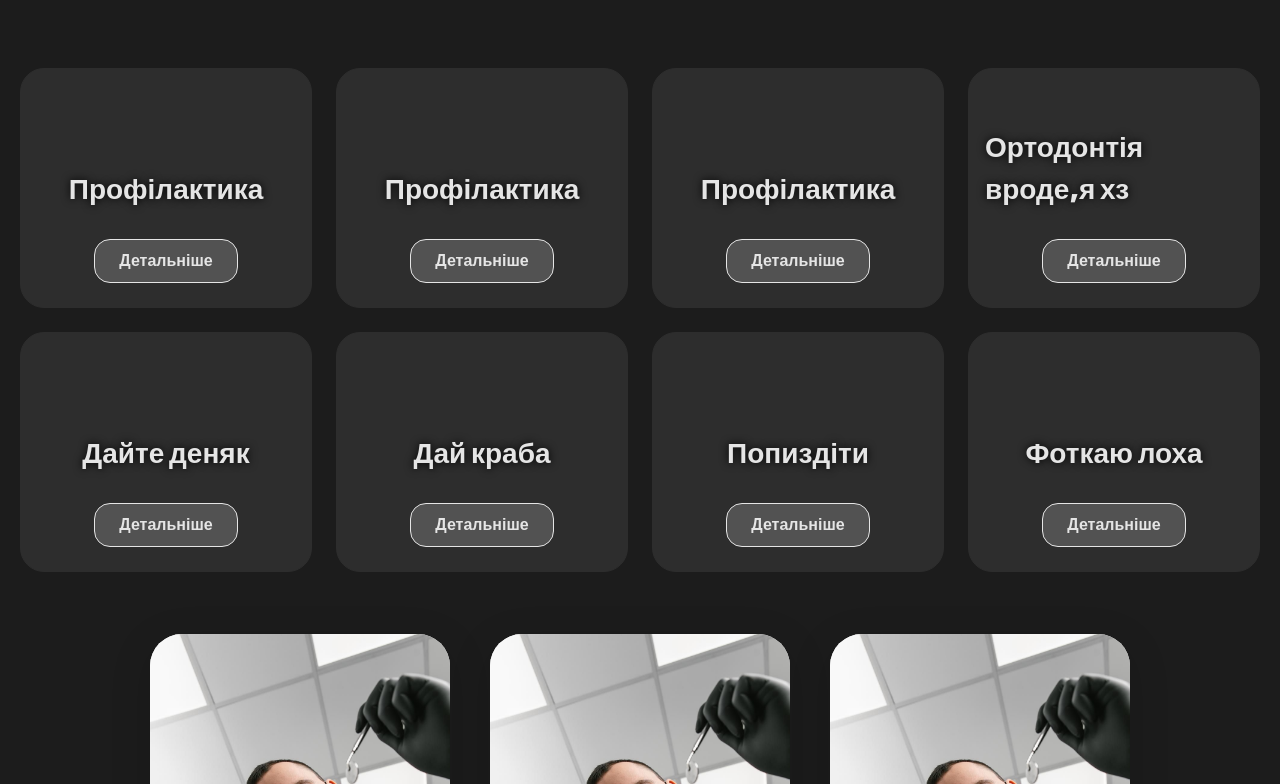
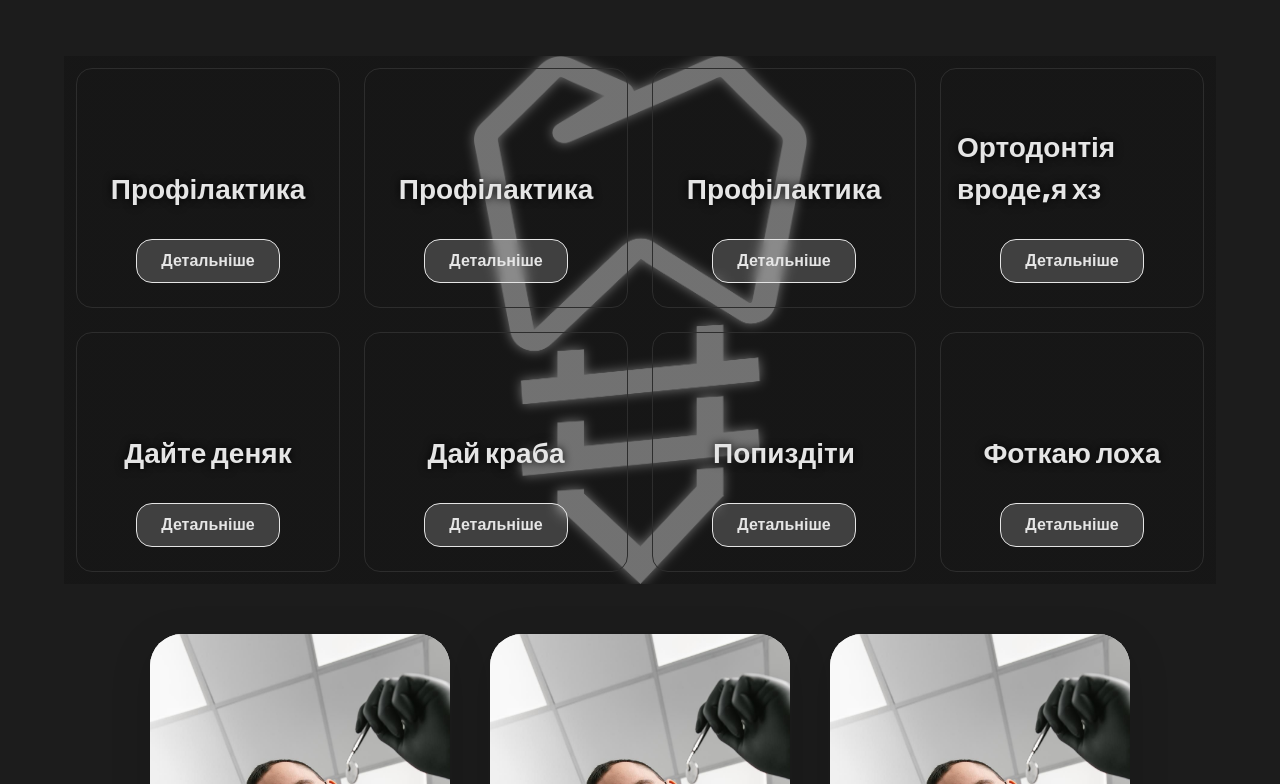
Before and after one commit to 17ananasik-hub/dental-space-alpha, a plain HTML site: page index.html in a window 1280 px wide. Shown: the part 492-1276 px from the top of the page. Drawn offline with Linux system fonts and the light colour scheme; a web font is replaced by a local one.

Commit message:
redesign procedures-section

```diff
--- a/styles/style.css
+++ b/styles/style.css
@@ -228,21 +228,21 @@ ul {
 
 
 /*Procedures*/
+
 .procedure-card {
     position: relative;
-    border-radius: 24px;
     height: 240px;
+    padding: 24px 16px;
     margin: 12px;
-    padding: 24px 16px;
     border: 1px solid var(--color-primary-brand-light);
-    background-size: cover;
+    border-radius: 16px;
+
     display: flex;
     flex-direction: column;
     align-items: center;
     justify-content: end;
     transition: 0.3s;
     overflow: hidden;
-    background-color: var(--color-primary-brand-light);
 }
 
 
@@ -273,23 +273,39 @@ ul {
 }
 
 .procedure-card:hover {
-    transform: translateY(5px);
+    scale: 1.03;
     transition: 0.3s;
     cursor: pointer;
     box-shadow:
         0 16px 24px rgba(0, 0, 0, 0.418);
+    z-index: 2;
 }
 
 .procedures-list {
+    position: relative;
+    overflow: hidden;
     display: grid;
     grid-template-columns: repeat(4, 1fr);
+    margin: auto 56px;
+    background-image: linear-gradient(rgba(19, 19, 19, 0.6), rgba(19, 19, 19, 0.6)), url(../img/card-bg.png);
+    background-size: contain;
+    background-repeat: no-repeat;
+    background-position: center;
+}
+
+.procedures-list::before {
+    content: "";
+    position: absolute;
+    inset: 0;
+    background: url(../img/card-bg.png) center / contain no-repeat;
+    filter: blur(6px);
+    z-index: -1;
 }
 
 .procedure-card-button {
     background: rgba(255, 255, 255, 0.18);
     backdrop-filter: blur(4px);
     -webkit-text-fill-color: var(--color-primary-light);
-
 }
 
 .procedure-card-button:hover {
```
Also changed, not shown: img/card-bg.png (added).
